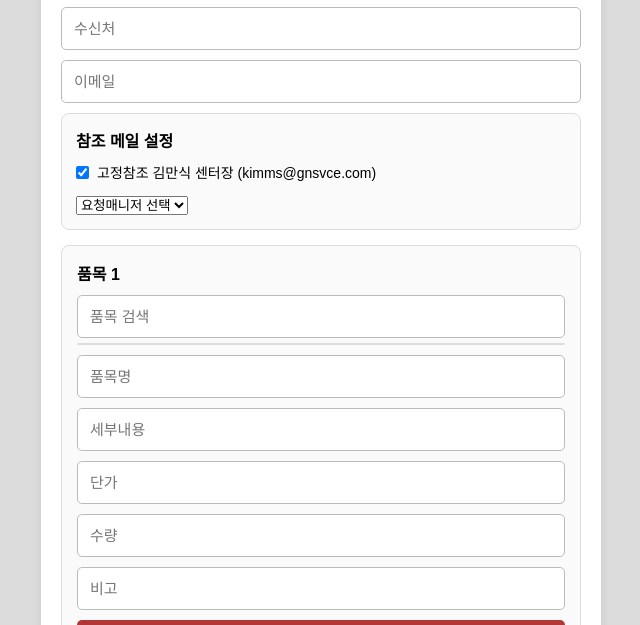
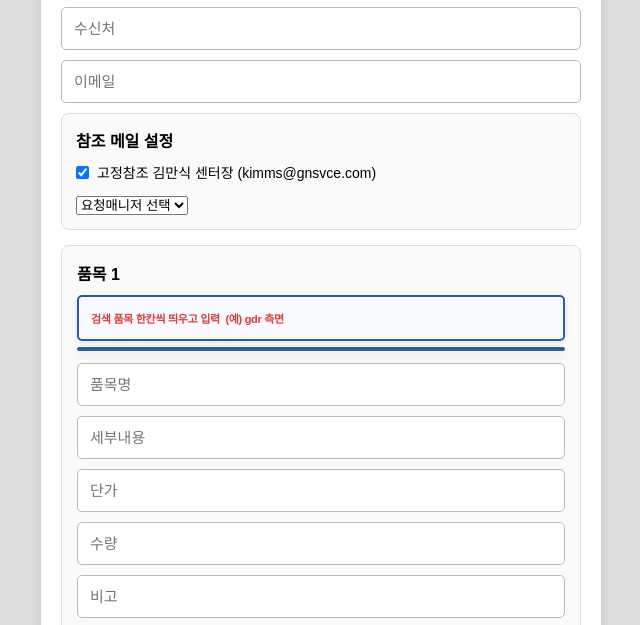
Before and after one commit to gnsgj/quote-app, a website: page index.html in a window 1280 px wide. Shown: the part 153-778 px from the top of the page, without its empty margins (319-959 px from the left). Drawn offline with nearby package versions, Linux system fonts and the light colour scheme.

Commit message:
Update index.html

```diff
--- a/index.html
+++ b/index.html
@@ -347,6 +347,68 @@ button{
   background:#fff;
 }
 
+.item-search{
+
+  border:2px solid #2f5d99 !important;
+
+  background:#f7fbff;
+
+  font-weight:bold;
+
+  padding:13px 12px !important;
+
+  font-size:14px;
+
+  box-shadow:0 2px 6px rgba(47,93,153,0.12);
+
+}
+
+.item-search::placeholder{
+
+  color:#d93b3b;
+
+  font-size:11px;
+
+  font-weight:bold;
+
+  letter-spacing:-0.3px;
+
+}
+
+.search-results{
+
+  border:2px solid #2f5d99;
+
+  border-radius:8px;
+
+  overflow:hidden;
+
+  margin-top:-4px;
+
+  margin-bottom:12px;
+
+  max-height:260px;
+
+  overflow-y:auto;
+
+  background:#ffffff;
+
+  box-shadow:0 4px 12px rgba(0,0,0,0.12);
+
+}
+
+.search-results div{
+
+  transition:0.15s;
+
+}
+
+.search-results div:hover{
+
+  background:#edf4ff !important;
+
+}
+
 </style>
 </head>
 
@@ -509,9 +571,9 @@ function addItem(){
       품목 ${itemCount}
     </div>
 
-   <input
+  <input
   class="item-search"
-  placeholder="품목 검색"
+  placeholder="검색 품목 한칸씩 띄우고 입력  (예) gdr 측면"
   oninput="searchItem(this)"
 >
 
@@ -1013,10 +1075,13 @@ function searchItem(input){
     const div =
     document.createElement('div');
 
-    div.style.padding = '8px';
-    div.style.borderBottom = '1px solid #ddd';
-    div.style.cursor = 'pointer';
-    div.style.background = '#fff';
+div.style.padding = '10px 12px';
+
+div.style.borderBottom = '1px solid #d8e3f3';
+
+div.style.cursor = 'pointer';
+
+div.style.background = '#fff';
 
     div.innerHTML = `
       <strong>${item.part}</strong><br>
```
